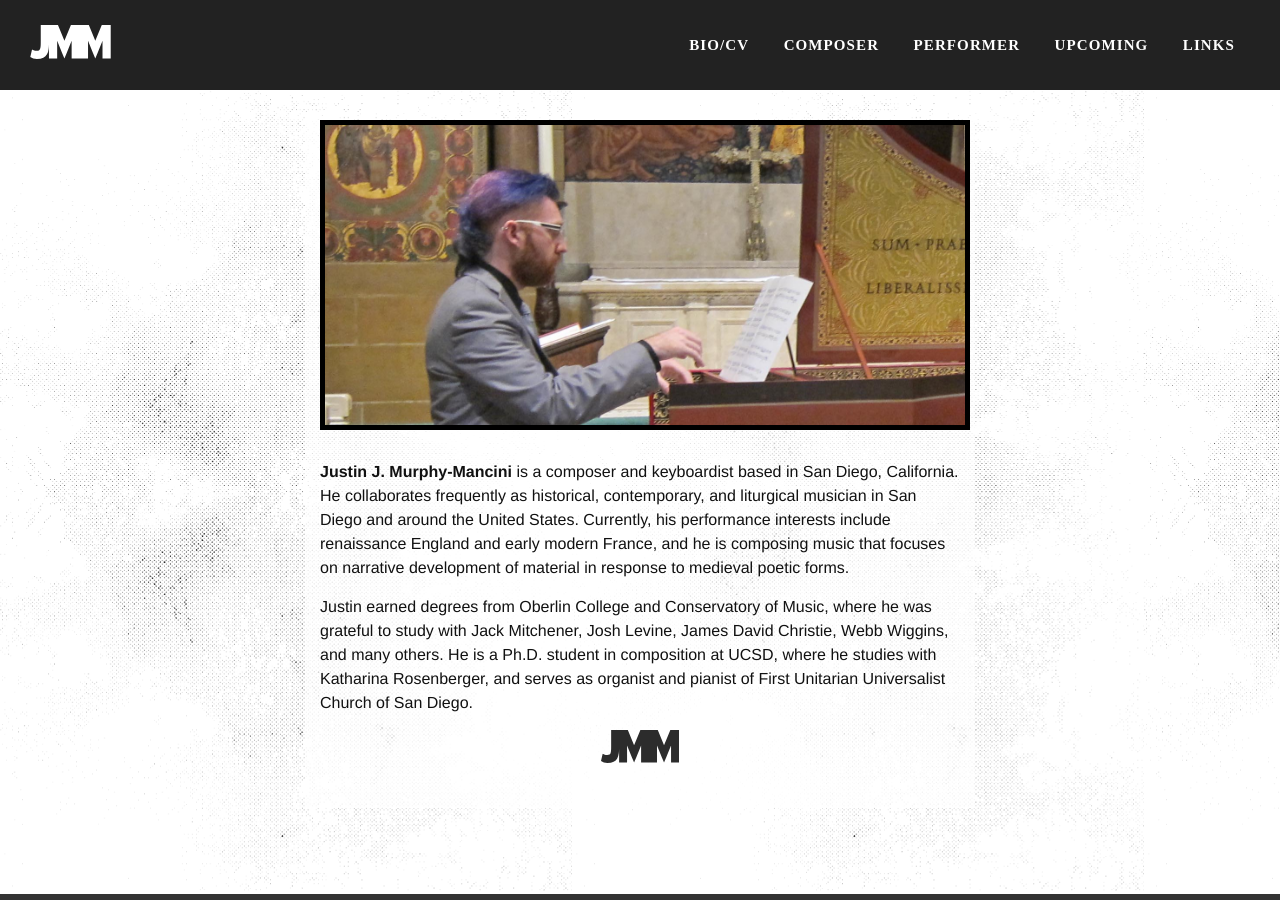
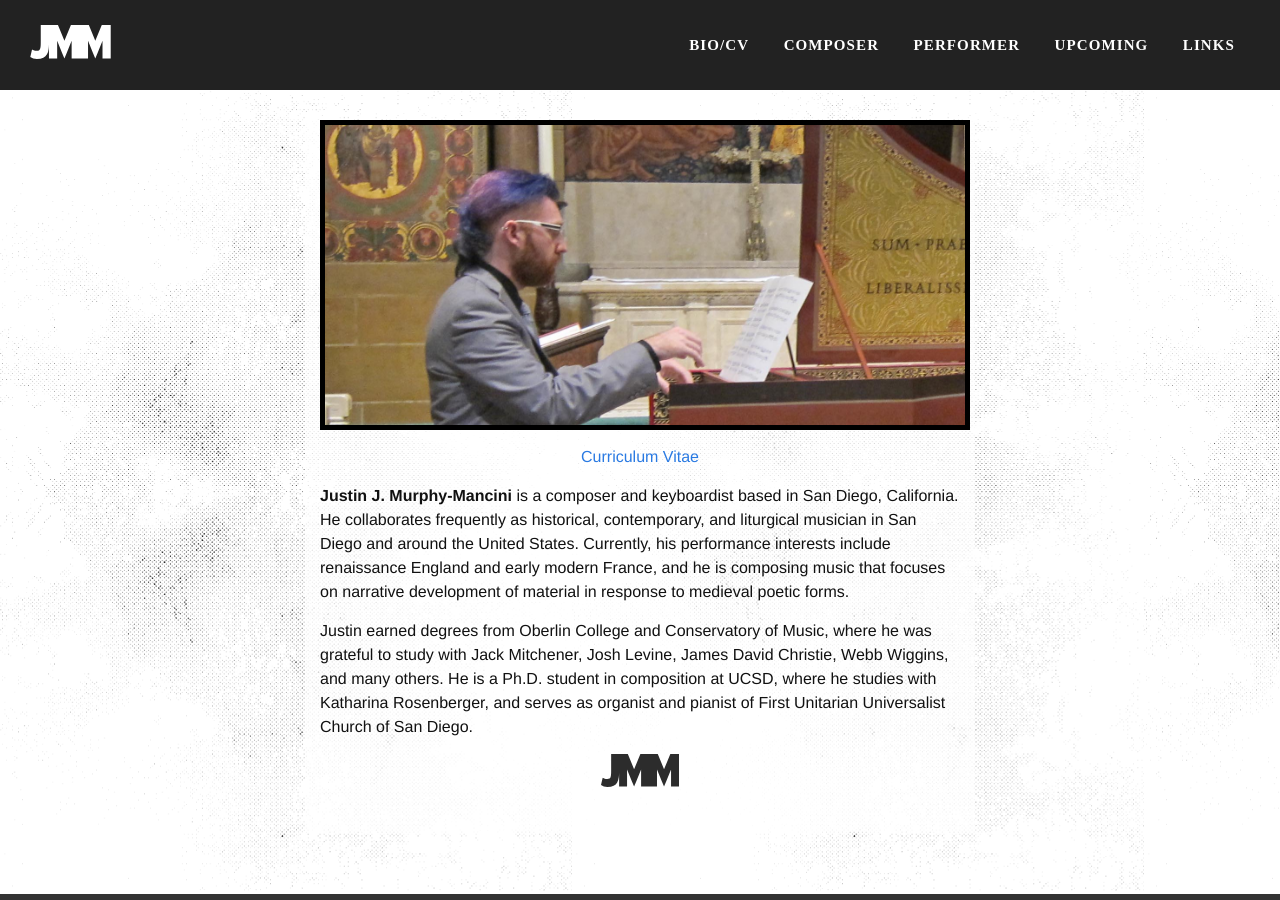
Before and after one commit to justinmurphymancini/justinmurphymancini.github.io, a Jekyll site: the page built from about.html, in a window 1280 px wide. Built offline with Jekyll 4.4.1, drawn with Linux system fonts in a browser that asks for light colours; nearby versions of some CDN libraries.

Commit message:
Added CV

```diff
--- a/_sass/_style.sass
+++ b/_sass/_style.sass
@@ -71,7 +71,6 @@
     height: 300px
     background-size: cover
     background-position: center 15%
-    margin-bottom: 30px
     border: 5px solid black
 
 /* Utility Classes */
@@ -143,7 +142,10 @@
     & li
         margin: 10px 0
         font-size: 14px
-
+.curriculum-vitae
+    display: block
+    text-align: center
+    margin: 15px
 /**
  * Site header
  */
--- a/about.html
+++ b/about.html
@@ -5,10 +5,12 @@
 <div class="contents">
   <div class="center-content">
     <div class="bio-pic"></div>
+
+  <a class="curriculum-vitae" href="assets/cv.pdf" target="_blank">Curriculum Vitae</a>
+
   <p><strong>Justin J. Murphy-Mancini</strong> is a composer and keyboardist based in San Diego, California. He collaborates frequently as historical, contemporary, and liturgical musician in San Diego and around the United States. Currently, his performance interests include renaissance England and early modern France, and he is composing music that focuses on narrative development of material in response to medieval poetic forms.</p>
 
   <p>Justin earned degrees from Oberlin College and Conservatory of Music, where he was grateful to study with Jack Mitchener, Josh Levine, James David Christie, Webb Wiggins, and many others. He is a Ph.D. student in composition at UCSD, where he studies with Katharina Rosenberger, and serves as organist and pianist of First Unitarian Universalist Church of San Diego.</p>
-
   <div class="logo-grey m-x-a"></div>
   </div>
 </div>
```
Also changed, not shown: 2 other files.
